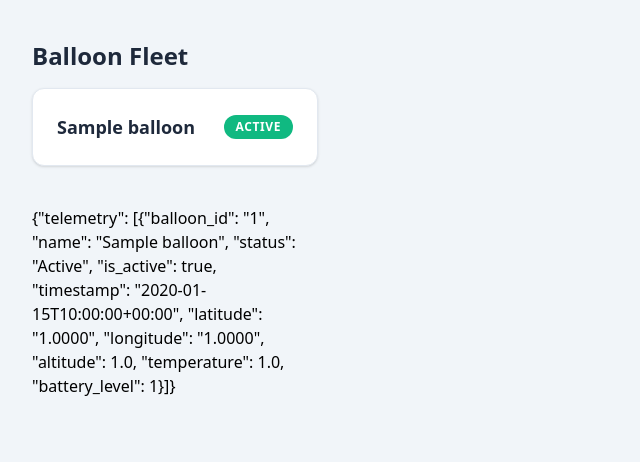
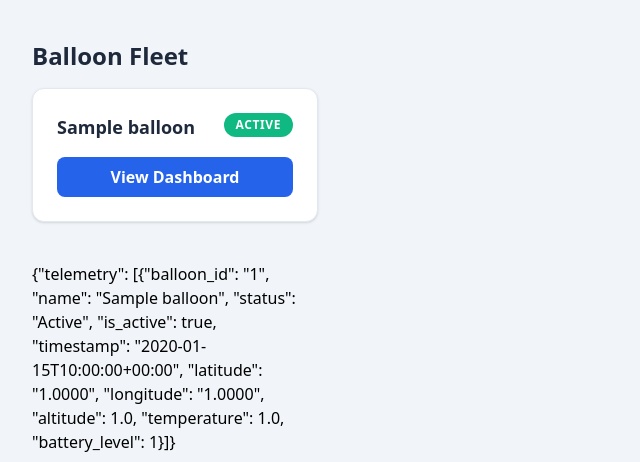
Before and after one commit to james-bi/eclipse-mission-control, a Django app: page / in a window 1280 px wide. Shown: the part 108-570 px from the top of the page, without its empty margins (0-640 px from the left). Run offline with Django 4.2, Linux system fonts and the light colour scheme; tables that the repository leaves empty hold one stand-in row (values such as "Sample post"); some libraries are stand-ins or nearby versions.

Commit message:
adding dashboard links

```diff
--- a/telemetry/templates/dashboard.html
+++ b/telemetry/templates/dashboard.html
@@ -25,12 +25,19 @@
             <h2 class="text-2xl font-bold text-slate-800 mb-4">Balloon Fleet</h2>
             <div class="grid grid-cols-1 md:grid-cols-2 lg:grid-cols-4 gap-6">
                 {% for balloon in balloons %}
-                <a href="{% url 'balloon_detail' balloon.balloon_id %}" class="bg-white rounded-xl shadow border border-slate-200 p-6 flex justify-between items-center hover:shadow-lg transition-shadow cursor-pointer">
-                    <h3 class="text-lg font-bold text-slate-800">{{ balloon.name }}</h3>
-                    <span class="px-3 py-1 rounded-full text-xs font-bold uppercase tracking-wider text-white {% if balloon.status in 'IN_FLIGHT,active' %}bg-emerald-500{% else %}bg-slate-400{% endif %}">
-                        {% if balloon.status in 'IN_FLIGHT,active' %}Active{% else %}Inactive{% endif %}
-                    </span>
-                </a>
+                <div class="bg-white rounded-xl shadow border border-slate-200 p-6 flex flex-col justify-between hover:shadow-lg transition-shadow">
+                    <div class="flex justify-between items-start mb-4">
+                        <h3 class="text-lg font-bold text-slate-800">{{ balloon.name }}</h3>
+                        <span class="px-3 py-1 rounded-full text-xs font-bold uppercase tracking-wider text-white {% if balloon.status in 'IN_FLIGHT,active' %}bg-emerald-500{% else %}bg-slate-400{% endif %}">
+                            {% if balloon.status in 'IN_FLIGHT,active' %}Active{% else %}Inactive{% endif %}
+                        </span>
+                    </div>
+                    <div class="mt-auto">
+                        <a href="{% url 'balloon_detail' balloon.balloon_id %}" class="block w-full text-center bg-blue-600 hover:bg-blue-700 text-white font-semibold py-2 px-4 rounded-lg transition-colors">
+                            View Dashboard
+                        </a>
+                    </div>
+                </div>
                 {% empty %}
                 <div class="col-span-full text-center text-slate-500 py-8 bg-white rounded-xl shadow-sm border border-slate-200 border-dashed">
                     No balloons launched yet.
```
